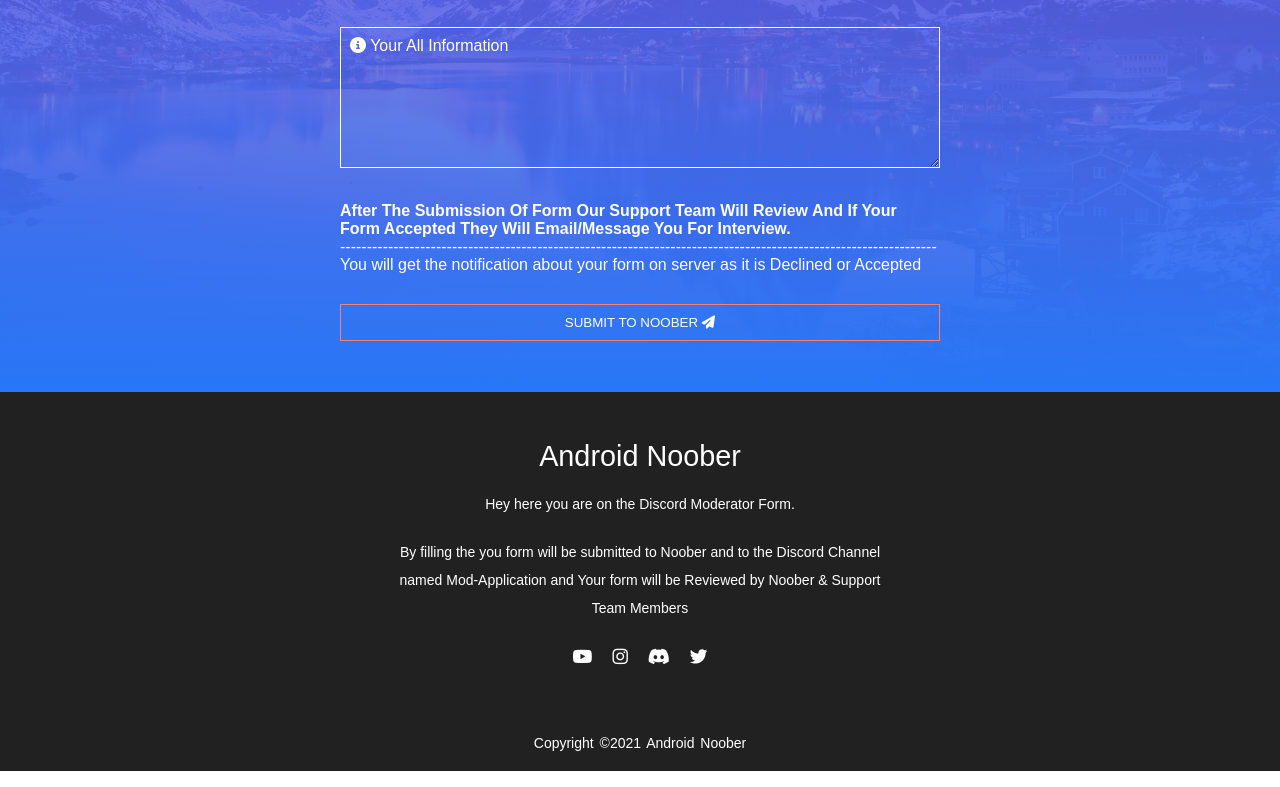
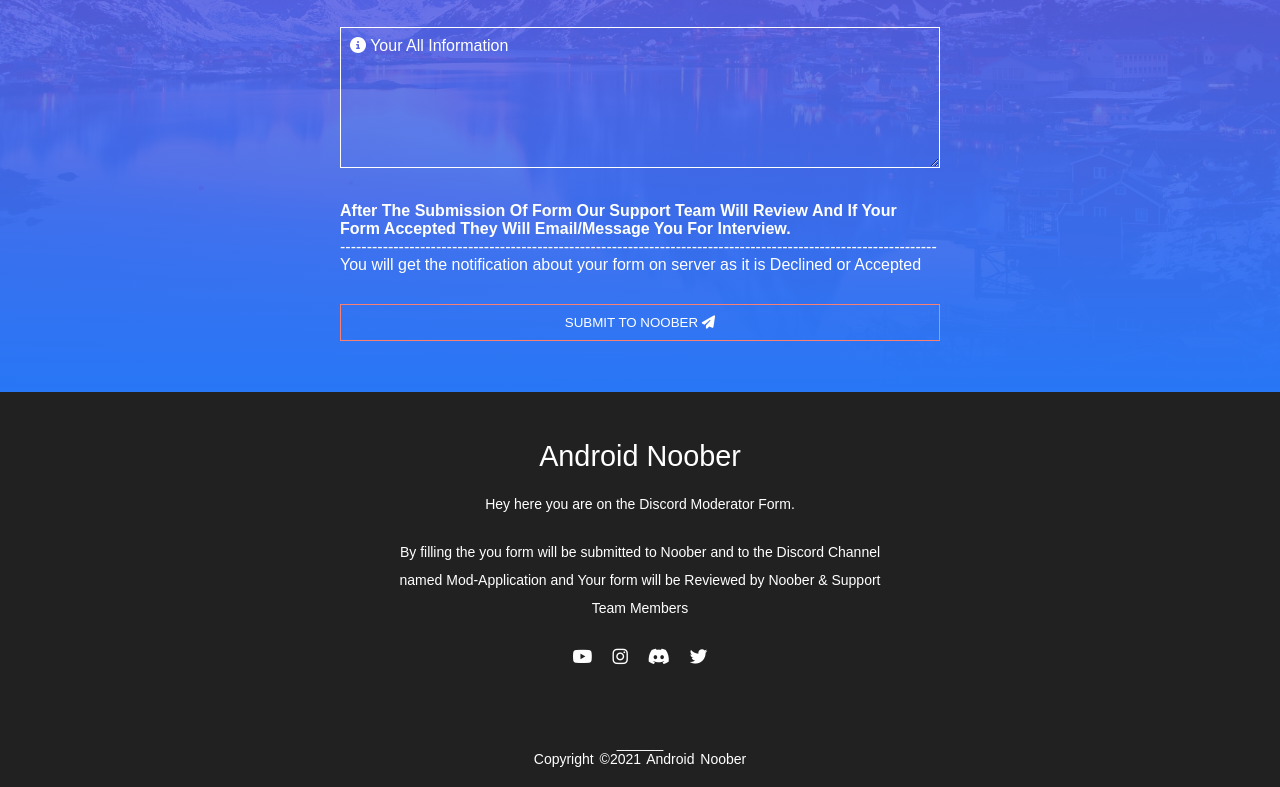
Before and after one commit to AndroidNoober/mod-application, a plain HTML site: page index.html in a window 1280 px wide. Shown: the part 622-1409 px from the top of the page. Drawn offline with Linux system fonts and the light colour scheme.

Commit message:
Update index.html

```diff
--- a/index.html
+++ b/index.html
@@ -89,6 +89,7 @@
             </ul>
     </div>
     <div class="footer-buttom">
+        <P>______</p>
         <p>Copyright &copy;2021 <span>Android Noober</span></p>
     </div>
 </footer>
```
